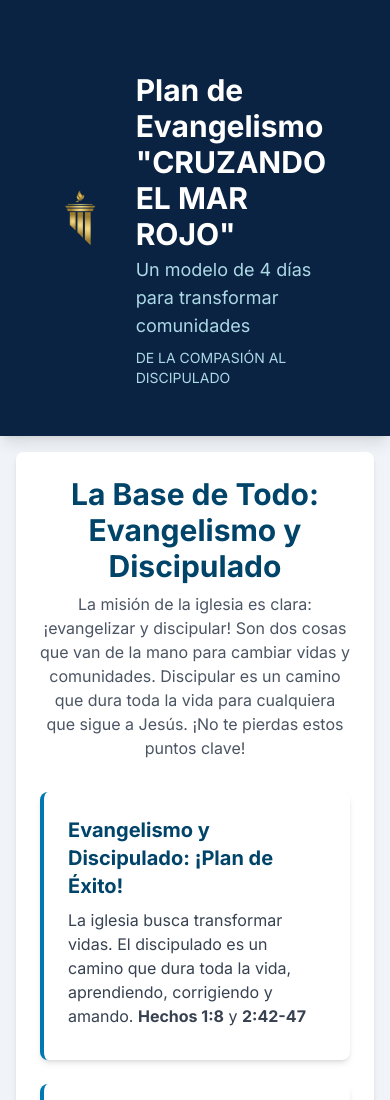
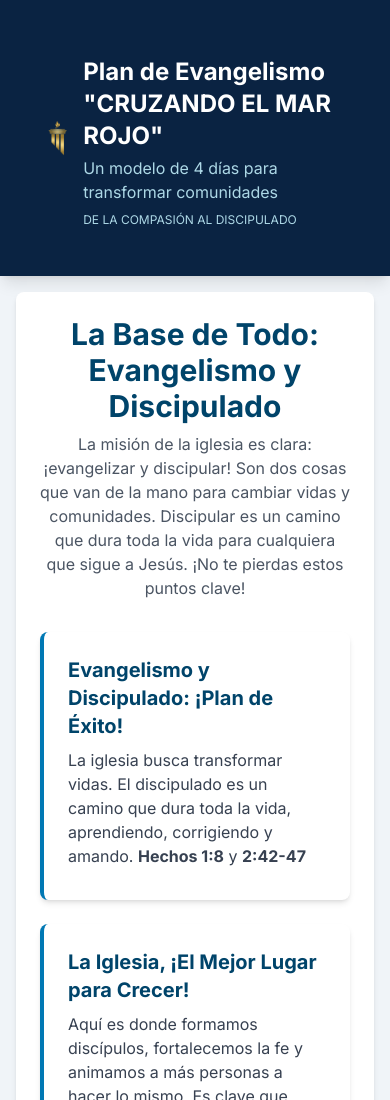
Before and after one commit to CentroCristianodeRestauracionLosRios/Ecuador, a plain HTML site: page index.html in a window 390 px wide. Shown: the top 1100 px of the page. Drawn offline with nearby package versions, Linux system fonts and the light colour scheme.

Commit message:
responsividad logo

```diff
--- a/index.html
+++ b/index.html
@@ -9,7 +9,7 @@
     <link rel="preconnect" href="https://fonts.googleapis.com">
     <link rel="preconnect" href="https://fonts.gstatic.com" crossorigin>
     <link href="https://fonts.googleapis.com/css2?family=Inter:wght@400;600;700&display=swap" rel="stylesheet">
-    <meta charset="UTF-8">
+     <meta charset="UTF-8">
     <meta name="viewport" content="width=device-width, initial-scale=1.0">
     <title>Plan de Evangelismo</title>
     <link href="https://cdn.jsdelivr.net/npm/tailwindcss@2.2.19/dist/tailwind.min.css" rel="stylesheet">
@@ -104,91 +104,120 @@
         .timeline-item:last-child::after {
             display: none;
         }
-        /* Estilos personalizados para el HEADER */
+ /* Estilos personalizados para el HEADER (mantener los mismos) */
         .brand-deep-blue {
-            background-color: #0A2342; /* Color de fondo del encabezado */
+            background-color: #0A2342;
+        }
+        .text-brand-light-sky-blue {
+            color: #ADD8E6;
+        }
+        .header-content {
+            display: flex;
+            align-items: center;
+            gap: 0.5rem; /* Ajustado para móvil */
+            padding: 1rem; /* Ajustado para móvil */
+        }
+        .logo-container {
+            display: flex;
+            align-items: center;
+            height: auto;
+            margin-right: 0.5rem; /* Ajustado para móvil */
+        }
+        /* Estilos responsivos del logo */
+        .header-logo {
+            max-height: 80px; /* TAMAÑO DEL LOGO PARA CELULARES */
+            height: auto;
+            width: auto;
+            object-fit: contain;
+        }
+        .text-content {
+            display: flex;
+            flex-direction: column;
+            text-align: left;
+            flex-grow: 1;
+            margin-top: 0.5rem; /* Ajuste para móviles */
         }
 
-        .text-brand-light-sky-blue {
-            color: #ADD8E6; /* Color del texto de los párrafos */
+        /* --- MEDIA QUERIES PARA RESPONSIVIDAD GENERAL --- */
+        @media (min-width: 768px) { /* Tabletas */
+            .header-content {
+                gap: 1rem;
+                padding: 1.5rem 2rem;
+            }
+            .logo-container {
+                margin-right: 1rem;
+            }
+            .header-logo {
+                max-height: 200px; /* TAMAÑO DEL LOGO PARA TABLETAS */
+            }
+            .text-content {
+                margin-top: 1rem;
+            }
         }
 
-        /* Contenedor principal que alinea el logo y el texto */
-        .header-content {
-            display: flex; /* Habilita Flexbox para poner elementos uno al lado del otro */
-            align-items: center; /* **ALINEA VERTICALMENTE LOS ELEMENTOS AL CENTRO (base)** */
-            gap: 1rem; /* Espacio entre el logo y el texto */
-            padding: 1rem 2rem; /* Ajuste del padding para el espaciado interno */
+        @media (min-width: 1024px) { /* Escritorio */
+            .header-content {
+                gap: 1.5rem;
+                padding: 2rem 3rem;
+            }
+            .logo-container {
+                margin-right: 1.5rem;
+            }
+            .header-logo {
+                max-height: 400px; /* TAMAÑO DEL LOGO PARA ESCRITORIO */
+            }
+            .text-content {
+                margin-top: 1.5rem;
+            }
+        }
+        /* --- FIN MEDIA QUERIES --- */
+
+        /* Ajustes de margen para h1 y p (válidos en todas las pantallas) */
+        .text-content h1 {
+            margin-bottom: 0.25rem;
+            margin-top: 0;
+        }
+        .text-content p:nth-child(2) {
+            margin-bottom: 0.5rem;
+        }
+        .text-content p {
+            margin-top: 0;
+            margin-left: 0;
+            margin-right: 0;
+            max-width: none;
         }
 
-        /* Contenedor del logo para controlar su espacio y alineación */
-        .logo-container {
-            display: flex;
-            align-items: center; /* Alinea verticalmente la imagen dentro de su contenedor */
-            height: auto; /* Permite que la altura se ajuste al logo */
-            margin-right: 1.5rem; /* ESPACIO A LA DERECHA DEL LOGO (un poco más para tu imagen) */
-        }
+        /* Clases de Tailwind CSS usadas (solo para referencia) */
+        .text-white { color: #fff; }
+        .shadow-lg { box-shadow: 0 10px 15px -3px rgba(0, 0, 0, 0.1), 0 4px 6px -2px rgba(0, 0, 0, 0.05); }
+        .font-bold { font-weight: 700; }
+        /* Las siguientes se modificarán en el HTML */
+        /* .text-3xl { font-size: 1.875rem; line-height: 2.25rem; } */
+        /* .md\:text-5xl { font-size: 3rem; line-height: 1; } */
+        /* .text-lg { font-size: 1.125rem; line-height: 1.75rem; } */
+        /* .md\:text-xl { font-size: 1.25rem; line-height: 1.75rem; } */
+        /* .text-sm { font-size: 0.875rem; line-height: 1.25rem; } */
 
-        /* Estilos para la imagen del logo */
-        .header-logo {
-            max-height: 400px; /* **TAMAÑO DEL LOGO AJUSTADO (más grande)** - AJUSTA ESTE VALOR */
-            height: auto; /* Mantiene la proporción de la imagen */
-            width: auto; /* Mantiene la proporción de la imagen */
-            object-fit: contain; /* Asegura que la imagen completa sea visible sin ser cortada */
-        }
-
-        /* Contenedor del texto (h1 y p) */
-        .text-content {
-            display: flex;
-            flex-direction: column; /* Apila el h1 y los p verticalmente */
-            text-align: left; /* Alinea todo el texto a la IZQUIERDA */
-            flex-grow: 1; /* Permite que este bloque ocupe el espacio restante */
-            margin-top: 1.5rem; /* **AJUSTE CLAVE: Empuja el texto ligeramente hacia abajo.** Prueba con 1rem, 1.5rem, 2rem. */
-        }
-
-        /* Ajustes de margen para h1 y p para que estén más juntos */
-        .text-content h1 {
-            margin-bottom: 0.25rem; /* Margen inferior del título (ajusta si es necesario) */
-            margin-top: 0; /* Asegura que no haya margen superior por defecto de navegador */
-        }
-
-        .text-content p:nth-child(2) { /* Primer párrafo después del h1 */
-            margin-bottom: 0.5rem; /* Margen inferior del primer párrafo (ajusta si es necesario) */
-        }
-
-        .text-content p {
-            margin-top: 0; /* Asegura que no haya margen superior por defecto */
-            margin-left: 0; /* Asegura alineación izquierda completa, anulando mx-auto de Tailwind */
-            margin-right: 0; /* Asegura alineación izquierda completa, anulando mx-auto de Tailwind */
-            max-width: none; /* Anula cualquier max-width para que el texto use todo el ancho disponible */
-        }
-
-        /* Clases de Tailwind CSS usadas en el HTML (solo para referencia si no las tienes importadas) */
-        .text-white { color: #fff; }
-        .p-8 { padding: 2rem; }
-        .shadow-lg { box-shadow: 0 10px 15px -3px rgba(0, 0, 0, 0.1), 0 4px 6px -2px rgba(0, 0, 0, 0.05); }
-        .text-3xl { font-size: 1.875rem; /* 30px */ line-height: 2.25rem; /* 36px */ }
-        .md\:text-5xl { font-size: 3rem; /* 48px */ line-height: 1; }
-        .font-bold { font-weight: 700; }
-        .text-lg { font-size: 1.125rem; /* 18px */ line-height: 1.75rem; /* 28px */ }
-        .md\:text-xl { font-size: 1.25rem; /* 20px */ line-height: 1.75rem; /* 28px */ }
-        .text-sm { font-size: 0.875rem; /* 14px */ line-height: 1.25rem; /* 20px */ }
-    </style>
+        /* Nuevas referencias de tamaño para móvil */
+        .text-2xl { font-size: 1.5rem; /* 24px */ line-height: 2rem; /* 32px */ }
+        .text-base { font-size: 1rem; /* 16px */ line-height: 1.5rem; /* 24px */ }
+        .text-xs { font-size: 0.75rem; /* 12px */ line-height: 1rem; /* 16px */ }
+</style>
 </head>
 <body class="antialiased">
 
-<header class="brand-deep-blue text-white p-8 shadow-lg">
+    <header class="brand-deep-blue text-white p-8 shadow-lg">
         <div class="header-content">
             <div class="logo-container">
                 <img src="LOGO.png" alt="Logo de Plan de Evangelismo CRUZANDO EL MAR ROJO" class="header-logo">
             </div>
             <div class="text-content">
-                <h1 class="text-3xl md:text-5xl font-bold">Plan de Evangelismo "CRUZANDO EL MAR ROJO"</h1>
-                <p class="text-lg md:text-xl text-brand-light-sky-blue">Un modelo de 4 días para transformar comunidades</p>
-                <p class="text-sm md:text-xl text-brand-light-sky-blue">DE LA COMPASIÓN AL DISCIPULADO</p>
+                <h1 class="text-2xl md:text-5xl font-bold">Plan de Evangelismo "CRUZANDO EL MAR ROJO"</h1>
+                <p class="text-base md:text-xl text-brand-light-sky-blue">Un modelo de 4 días para transformar comunidades</p>
+                <p class="text-xs md:text-xl text-brand-light-sky-blue">DE LA COMPASIÓN AL DISCIPULADO</p>
             </div>
         </div>
-    </header>
+</header>
 
     <main class="container mx-auto p-4 md:p-8">
 
```
